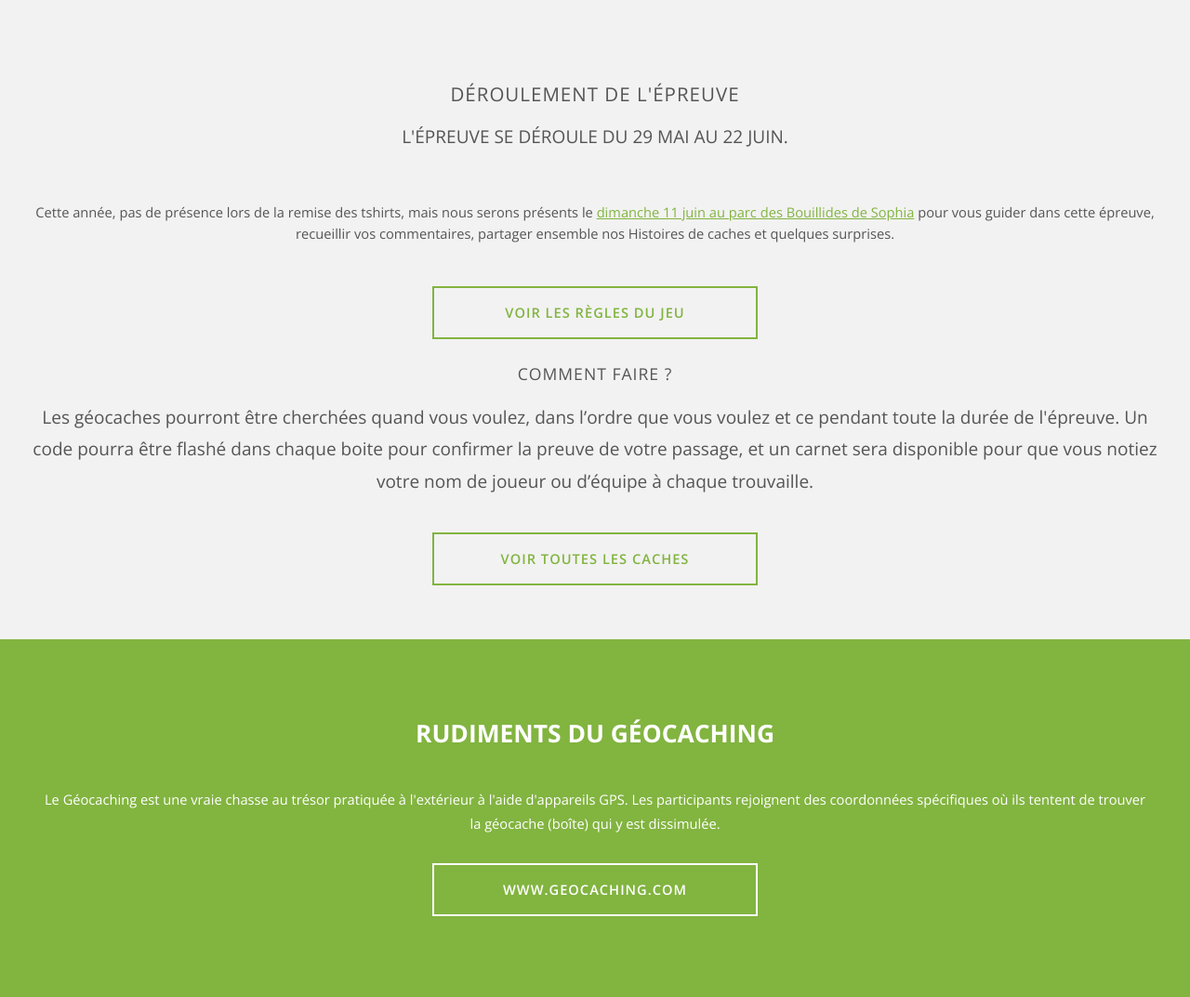
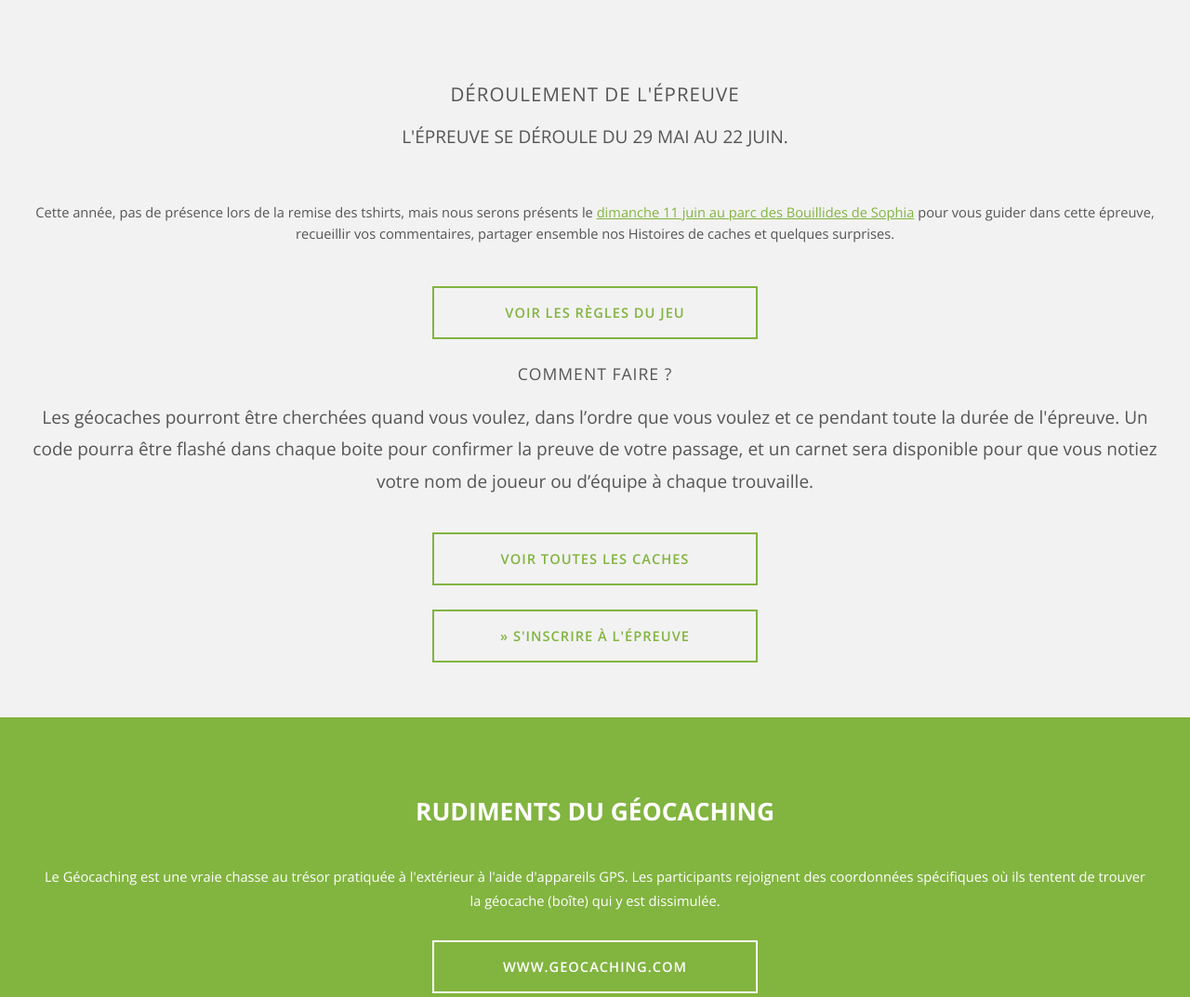
Before and after one commit to MariusMez/GeocachingJDS, a Node server app: template cloud/views/index.ejs in a window 1280 px wide. Shown: the part 350-1423 px from the top of the page at 93% size. Run offline with Node 20, Linux system fonts and the light colour scheme; the template is opened without the code that fills it, so the values that code supplies are empty.

Commit message:
ajout lien inscription

```diff
--- a/cloud/views/index.ejs
+++ b/cloud/views/index.ejs
@@ -50,6 +50,8 @@
 					<h3>Comment faire ?</h3>
 					<p class="medium">Les géocaches pourront être cherchées quand vous voulez, dans l’ordre que vous voulez et ce pendant toute la durée de l'épreuve. Un code pourra être flashé dans chaque boite pour confirmer la preuve de votre passage, et un carnet sera disponible pour que vous notiez votre nom de joueur ou d’équipe à chaque trouvaille.</p>
 					<a href="/geocaches" class="button">Voir toutes les caches</a>
+					<br>
+					<a href="http://www.jeuxdesophia.com/jcms/ndo_7008/fr/mon-inscription" class="button">&raquo; S'inscrire à l'épreuve</a>
 				</div>
 			</div>
 		</section>
```
